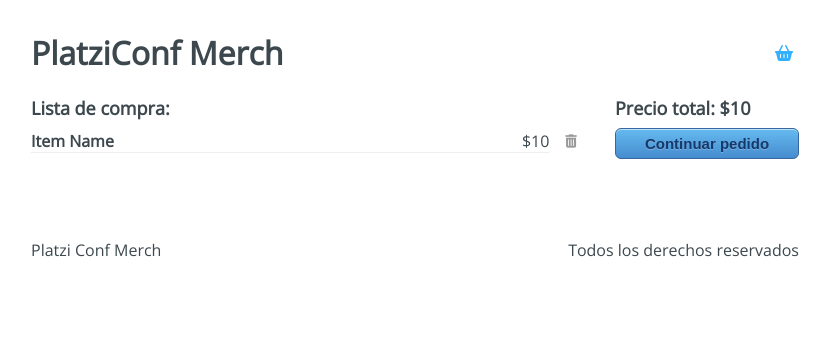
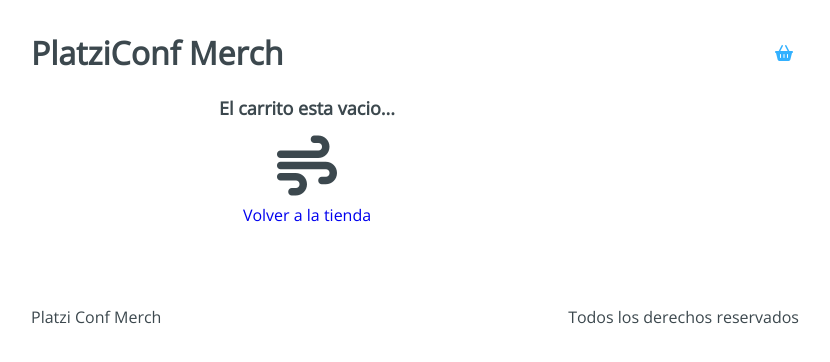
Before and after one commit to Franklingp/platzi-conf-store, a React app: page /checkout in a window 1280 px wide. Shown: the top 362 px of the page, without its empty margins (225-1055 px from the left). Built offline with nearby package versions, Linux system fonts and the light colour scheme.

Commit message:
Checkout connected with the context, and fixed bug in checkout listing logic

```diff
--- a/src/components/Products.jsx
+++ b/src/components/Products.jsx
@@ -1,4 +1,4 @@
-import React from 'react';
+import React, { useContext } from 'react';
 
 //styles
 import '../styles/components/Products.css';
@@ -6,10 +6,15 @@
 //components
 import Product from './Product';
 
-function Products({ products, addToCart }) {
+//context
+import AppContext from '../context/AppContext';
+
+function Products() {
+  const { state, addToCart } = useContext(AppContext);
+
   return (
     <div className="Products-items">
-      {products.map((product) => (
+      {state.products.map((product) => (
         <Product key={product.id} product={product} addToCart={addToCart} />
       ))}
     </div>
--- a/src/containers/CheckOut.jsx
+++ b/src/containers/CheckOut.jsx
@@ -1,30 +1,63 @@
-import React from 'react';
+import React, { useContext } from 'react';
 import { Link } from 'react-router-dom';
 
 //styles
 import '../styles/components/Checkout.css';
 
+//context
+import AppContext from '../context/AppContext';
+
 function CheckOut() {
+  const { state, removeFromCart } = useContext(AppContext);
+  const { cart } = state;
+
+  //handle remove product
+  const removeProduct = (index) => {
+    removeFromCart(index);
+  };
+
+  //handle total
+  const handleTotalAmount = () => {
+    const reducer = (acumulate, currentProduct) =>
+      acumulate + currentProduct.price;
+    return cart.reduce(reducer, 0);
+  };
+
   return (
     <div className="Checkout">
       <div className="Checkout-content">
+        {cart.length > 0 ? (
           <h3>Lista de compra:</h3>
-        <div className="Checkout-item">
+        ) : (
+          <div className="Checkout-empity">
+            <h3>El carrito esta vacio...</h3>
+            <i class="fas fa-wind"></i>
+            <Link to="/">Volver a la tienda</Link>
+          </div>
+        )}
+
+        {cart.length > 0 &&
+          cart.map((product, index) => (
+            <div className="Checkout-item" key={`${product.id} - ${index}`}>
               <div className="Checkout-element">
-            <h4>Item Name</h4>
-            <span>$10</span>
+                <h4>{product.title}</h4>
+                <span>{`$${product.price}`}</span>
               </div>
-          <button type="button">
+              <button type="button" onClick={() => removeProduct(index)}>
                 <i className="fas fa-trash-alt"></i>
               </button>
             </div>
+          ))}
       </div>
+
+      {cart.length > 0 && (
         <div className="Checkout-sidebar">
-        <h3>Precio total: $10</h3>
+          <h3>{`Precio total: $${handleTotalAmount()}`}</h3>
           <Link to="/checkout/information">
             <button type="button">Continuar pedido</button>
           </Link>
         </div>
+      )}
     </div>
   );
 }
--- a/src/containers/Home.jsx
+++ b/src/containers/Home.jsx
@@ -1,17 +1,12 @@
-import React, { useContext } from 'react';
+import React from 'react';
 
 //copmonents
 import Products from '../components/Products';
 
-//context
-import AppContext from '../context/AppContext';
-
 function Home() {
-  const { state, addToCart } = useContext(AppContext);
-
   return (
     <div className="Home">
-      <Products products={state.products} addToCart={addToCart} />
+      <Products />
     </div>
   );
 }
--- a/src/hooks/useInitialState.js
+++ b/src/hooks/useInitialState.js
@@ -15,17 +15,19 @@
   };
 
   // remove a product to cart
-  const removeToCart = (payload) => {
+  const removeFromCart = (payload) => {
+    const { cart } = state;
+    cart.splice(payload, 1);
     setState({
       ...state,
-      cart: state.cart.filter((item) => item.id !== payload.id),
+      cart,
     });
   };
 
   return {
     state,
     addToCart,
-    removeToCart,
+    removeFromCart,
   };
 }
 
--- a/src/styles/components/Checkout.css
+++ b/src/styles/components/Checkout.css
@@ -5,6 +5,7 @@
   display: grid;
   padding: 0 0 4em 0;
 }
+
 .Checkout-item {
   display: flex;
   justify-content: space-between;
@@ -13,7 +14,7 @@
 }
 .Checkout-item .fas {
   margin: 0 0 0 10px;
-  color: rgba(0,0,0,0.4);
+  color: rgba(0, 0, 0, 0.4);
   cursor: pointer;
 }
 .Checkout-item button {
@@ -55,3 +56,16 @@
 a {
   text-decoration: none;
 }
+
+.Checkout-empity {
+  display: flex;
+  flex-direction: column;
+  justify-content: center;
+  align-items: center;
+}
+
+.Checkout-empity i {
+  font-weight: 900;
+  font-size: 60px;
+  margin: 8px;
+}
```
Lines whose indentation alone changed are shown as unchanged.
